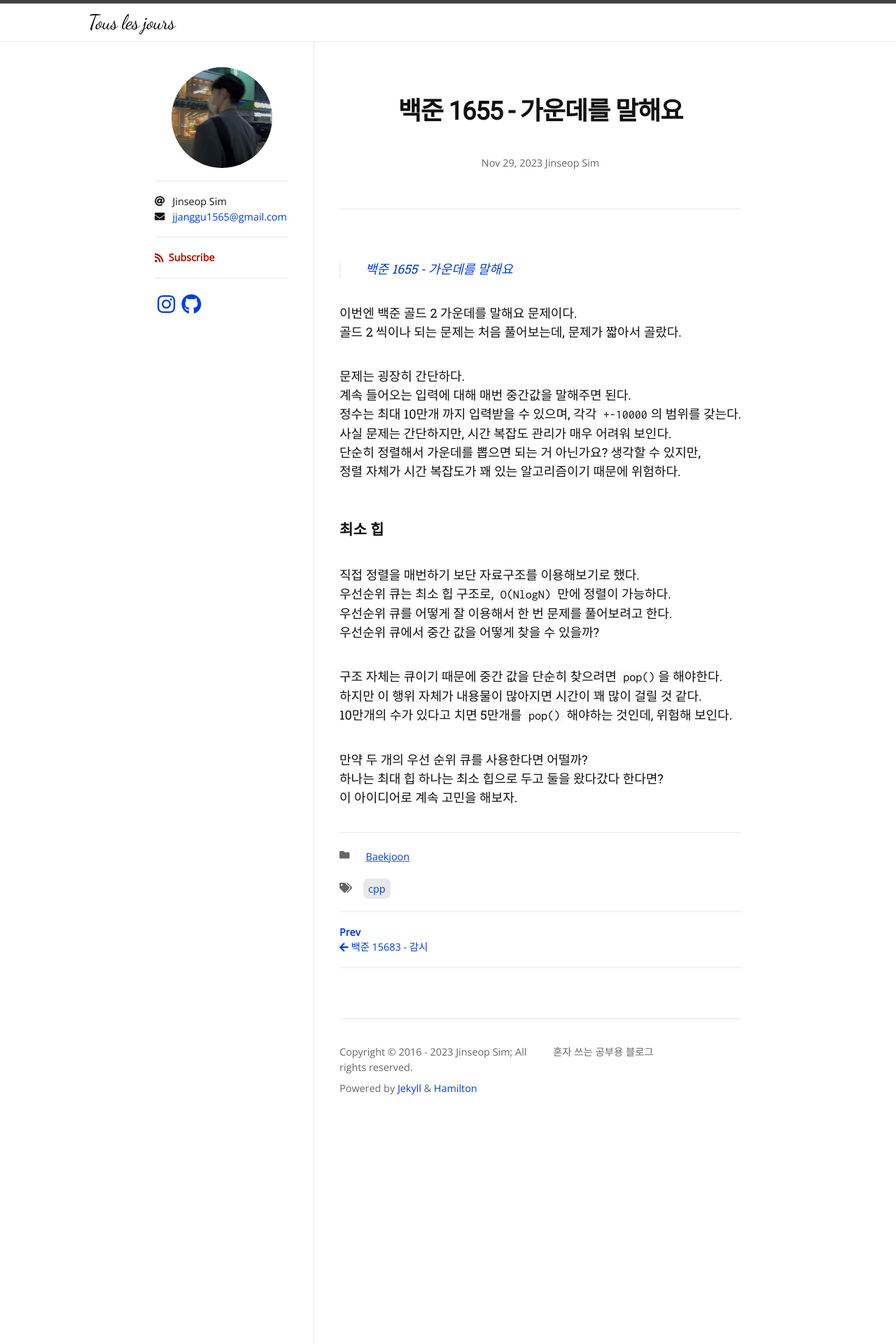
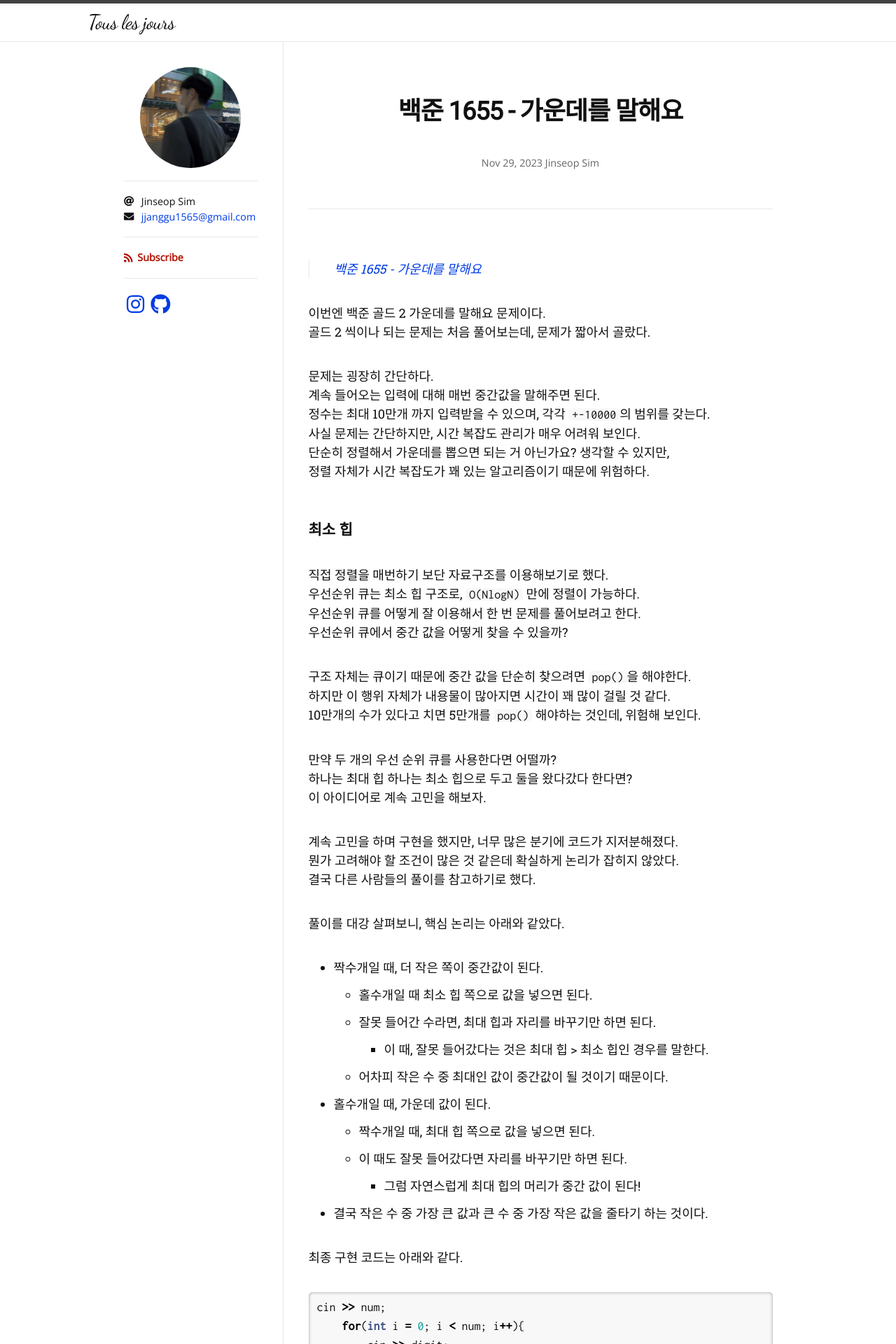
Before and after one commit to Jinseop-Sim/Jinseop-Sim.github.io, a Jekyll site: the page built from _posts/2023-11-29-bj-1655.md, in a window 1280 px wide. Shown: the top 1920 px of the page at 70% size. Built offline with Jekyll 4.4.1, drawn with Linux system fonts in a browser that asks for light colours; nearby versions of some CDN libraries; some web fonts are replaced; some of the changed text lies outside the part shown.

Commit message:
글 수정

```diff
--- a/_posts/2023-11-29-bj-1655.md
+++ b/_posts/2023-11-29-bj-1655.md
@@ -31,3 +31,51 @@ author:
 만약 두 개의 우선 순위 큐를 사용한다면 어떨까?
 하나는 최대 힙 하나는 최소 힙으로 두고 둘을 왔다갔다 한다면?
 이 아이디어로 계속 고민을 해보자.
+
+계속 고민을 하며 구현을 했지만, 너무 많은 분기에 코드가 지저분해졌다.
+뭔가 고려해야 할 조건이 많은 것 같은데 확실하게 논리가 잡히지 않았다.
+결국 다른 사람들의 풀이를 참고하기로 했다.
+
+풀이를 대강 살펴보니, 핵심 논리는 아래와 같았다.
+- 짝수개일 때, 더 작은 쪽이 중간값이 된다.
+  - 홀수개일 때 최소 힙 쪽으로 값을 넣으면 된다.
+  - 잘못 들어간 수라면, 최대 힙과 자리를 바꾸기만 하면 된다.
+    - 이 때, 잘못 들어갔다는 것은 최대 힙 > 최소 힙인 경우를 말한다.
+  - 어차피 작은 수 중 최대인 값이 중간값이 될 것이기 때문이다.
+- 홀수개일 때, 가운데 값이 된다.
+  - 짝수개일 때, 최대 힙 쪽으로 값을 넣으면 된다.
+  - 이 때도 잘못 들어갔다면 자리를 바꾸기만 하면 된다.
+    - 그럼 자연스럽게 최대 힙의 머리가 중간 값이 된다!
+- 결국 작은 수 중 가장 큰 값과 큰 수 중 가장 작은 값을 줄타기 하는 것이다.
+
+최종 구현 코드는 아래와 같다.
+{% highlight cpp %}
+cin >> num;
+    for(int i = 0; i < num; i++){
+        cin >> digit;
+
+        if (max_heap.size() == min_heap.size())
+            max_heap.push(digit);
+        // 두 큐의 크기가 같다는 것은 짝수개라는 의미.
+        else
+            min_heap.push(digit);
+
+        if (!max_heap.empty() && !min_heap.empty()) {
+        // 두 큐가 비어있지 않고 (처음 2단계가 아님을 의미)
+            if (max_heap.top() > min_heap.top()) {
+            // 작은 것들 중 가장 큰 값 > 큰 것들 중 가장 작은 값
+                int max_val = max_heap.top(), min_val = min_heap.top();
+            // 이는 둘의 위치가 바뀌어야 함을 의미한다.
+                max_heap.pop(); min_heap.pop();
+                max_heap.push(min_val); min_heap.push(max_val);
+            }
+        }
+
+        cout << max_heap.top() << '\n';
+    }
+{% endhighlight %}
+
+아이디어를 생각해내는 것은 좋았으나, 자세한 논리가 부족했다.
+직관은 분명 개발자에게 중요한 감각이라고 생각한다.
+하지만 자신이 직관적으로 느낀 것을 구체화하는 것 또한 중요하다.
+구체화하는 실력을 늘리려면, 구현 문제를 많이 풀어봐야 할 것 같다.
```
